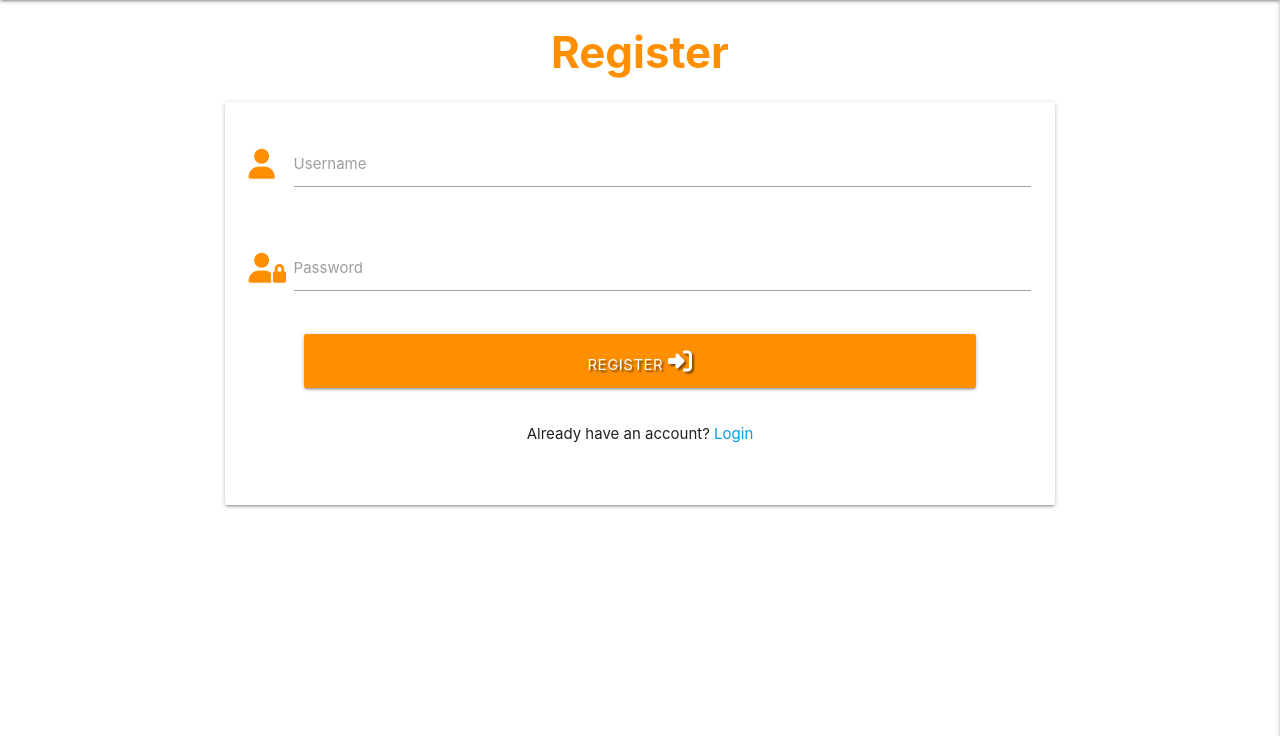
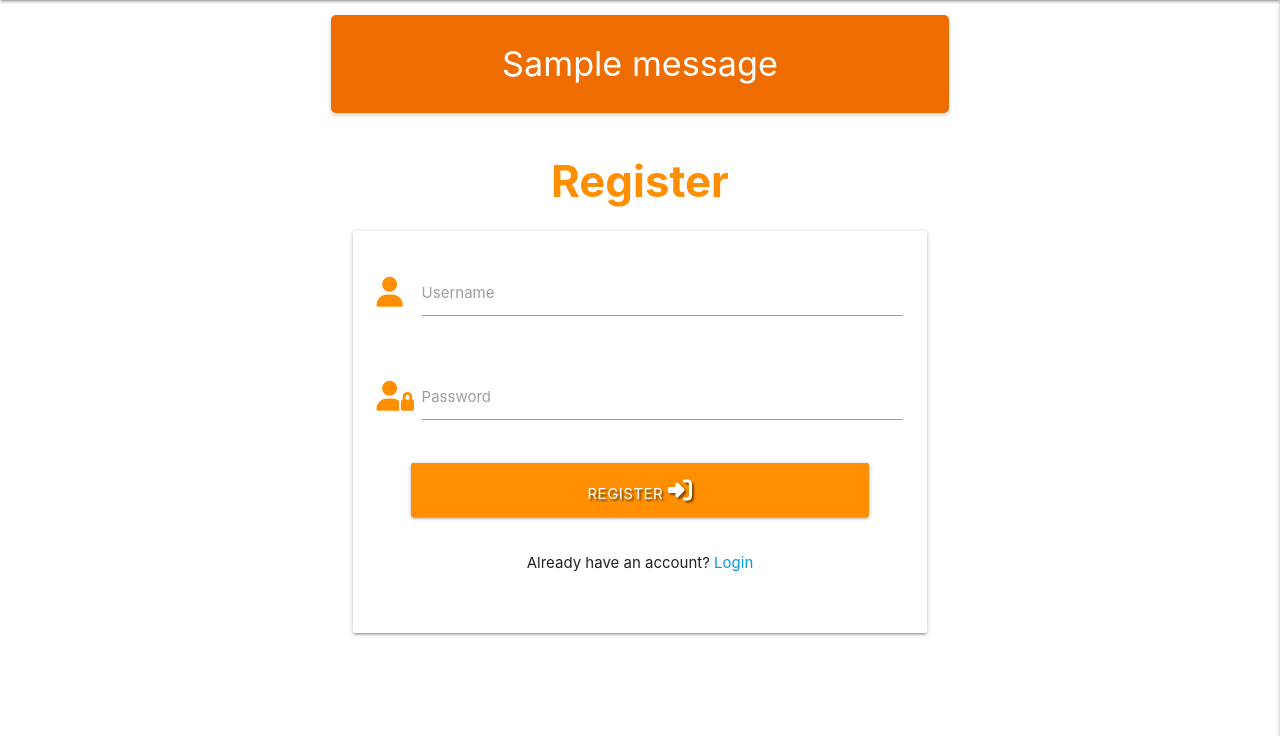
Before and after one commit to EthanPeters96/FlavorVault, a Flask app: page /register in a window 1280 px wide. Shown: the part 64-800 px from the top of the page. Run offline with Flask 3, Linux system fonts and the light colour scheme; one stand-in notice (Sample message) is shown; some libraries are stand-ins or nearby versions.

Commit message:
Implement user registration functionality with validation and flash messages
- Added user registration logic in app.py to check for existing usernames and handle new user registration.
- Enhanced register.html with input validation for username and password fields.
- Introduced flash messages in base.html to provide user feedback during registration.
- Updated CSS styles for flash messages to improve visibility and user experience.

```diff
--- a/app.py
+++ b/app.py
@@ -28,6 +28,24 @@ def get_recipes():
 
 @app.route("/register", methods=["GET", "POST"])
 def register():
+    if request.method == "POST":
+        # Check if the username already exists
+        existing_user = mongo.db.users.find_one(
+            {"username": request.form.get("username").lower()})
+        # Check if the email already exists
+        if existing_user:
+            flash("Username already exists")
+            # Redirect to the register page
+            return redirect(url_for("register"))
+        # Register the user
+        register = {
+            "username": request.form.get("username").lower(),
+            "password": generate_password_hash(request.form.get("password"))
+        }
+        mongo.db.users.insert_one(register)
+        #put the new user into 'session' cookie
+        session["user"] = request.form.get("username").lower()
+        flash("Registration Successful!")
     return render_template("register.html")
 
 
--- a/static/css/style.css
+++ b/static/css/style.css
@@ -26,3 +26,34 @@
 #register-title {
     font-weight: bold;
 }
+
+.flashes {
+    line-height: 2;
+}
+
+/* Flash Messages */
+.flashes h4 {
+    line-height: 2;
+    background-color: #ef6c00; /* orange darken-3 */
+    color: white;
+    border-radius: 5px;
+    padding: 1rem;
+    margin: 1rem 0;
+    box-shadow: 0 2px 4px rgba(0, 0, 0, 0.2);
+}
+
+/* Optional animation for flash messages */
+.flashes h4 {
+    animation: fadeIn 0.5s ease-in;
+}
+
+@keyframes fadeIn {
+    from {
+        opacity: 0;
+        transform: translateY(-10px);
+    }
+    to {
+        opacity: 1;
+        transform: translateY(0);
+    }
+}
--- a/templates/base.html
+++ b/templates/base.html
@@ -46,8 +46,26 @@
             </ul>
         </header>
 
-        {% block content %}
-        {% endblock %}
+        <!-- Flash messages -->
+        <section>
+            {% with messages = get_flashed_messages() %}
+                {% if messages %}
+                    {% for message in messages %}
+                        <div class="row flashes">
+                            <div class="col s10 m6 offset-m3">
+                                <h4 class="center-align">{{ message }}</h4>
+                            </div>
+                        </div>
+                    {% endfor %}
+                {% endif %}
+            {% endwith %}
+        </section>
+
+        <!-- Main content container -->
+        <main class="container">
+            {% block content %}
+            {% endblock %}
+        </main>
 
         <script
             src="https://code.jquery.com/jquery-3.7.1.min.js"
--- a/templates/register.html
+++ b/templates/register.html
@@ -11,7 +11,8 @@
             <div class="row">
                 <div class="input-field col s12">
                     <i class="fas fa-user prefix amber-text text-darken-3"></i>
-                    <input id="username" name="username" type="text" class="validate">
+                    <input id="username" name="username" type="text" minlength="5"
+                    maxlength="15" pattern="^[a-zA-Z0-9]{5,20}$" class="validate" required>
                     <label for="username">Username</label>
                 </div>
             </div>
@@ -20,7 +21,8 @@
             <div class="row">
                 <div class="input-field col s12">
                     <i class="fas fa-user-lock prefix amber-text text-darken-3"></i>
-                    <input id="password" name="password" type="password" class="validate">
+                    <input id="password" name="password" type="password" minlength="5"
+                    maxlength="15" pattern="^[a-zA-Z0-9]{5,20}$" class="validate" required>
                     <label for="password">Password</label>
                 </div>
             </div>
```
